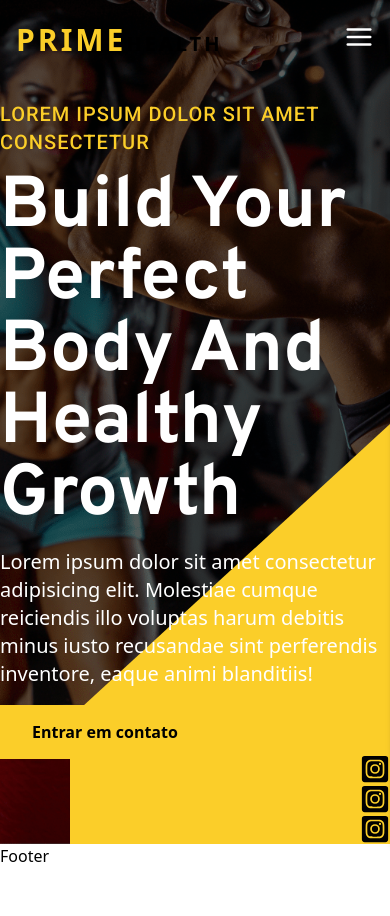
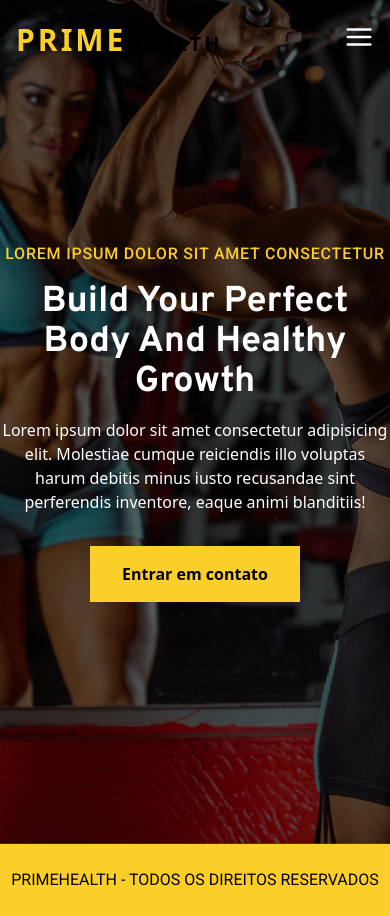
Before and after one commit to Dusousas/prime, a Next.js app: page / in a window 390 px wide. Before the commit the page ends 868 px from the top, so only its background shows below. Built offline with nearby package versions, Linux system fonts and the light colour scheme.

Commit message:
responsivo main

```diff
--- a/components/Footer.tsx
+++ b/components/Footer.tsx
@@ -3,9 +3,9 @@ import React from 'react';
 export default function Footer() {
   return (
     <>
-      <section className=''>
+      <section className='py-6 bg-AmareloP'>
         <div className='maxW'>
-          Footer
+          <p className='uppercase font-Roboto text-black text-center'>PrimeHealth - Todos os direitos reservados</p>
         </div>
       </section>
     </>
--- a/components/Main.tsx
+++ b/components/Main.tsx
@@ -7,19 +7,19 @@ export default function Main() {
         <div className="absolute inset-0 bg-black/60" />
         <div className="maxW relative z-10 flex flex-col justify-center h-full">
           <div className="lg:w-[900px]">
-            <p className="uppercase font-Roboto text-xl text-AmareloP font-medium tracking-wider">
+            <p className="uppercase font-Roboto text-AmareloP font-medium tracking-wider text-center lg:text-xl lg:text-left">
               Lorem ipsum dolor sit amet consectetur
             </p>
-            <h1 className="font-Over font-bold text-7xl text-white mt-4">
+            <h1 className="font-Over font-bold text-white mt-4 text-center text-4xl lg:text-left lg:text-7xl">
               Build Your Perfect Body And Healthy Growth
             </h1>
-            <p className="mt-4 text-white text-xl">
+            <p className="mt-4 text-white text-center lg:text-xl lg:text-left">
               Lorem ipsum dolor sit amet consectetur adipisicing elit. Molestiae
               cumque reiciendis illo voluptas harum debitis minus iusto
               recusandae sint perferendis inventore, eaque animi blanditiis!
             </p>
 
-            <div className="mt-8">
+            <div className="mt-8 flex justify-center lg:justify-start">
               <a
                 href=""
                 className="bg-AmareloP text-black px-8 py-4 font-semibold hover:bg-black hover:text-AmareloP transition-colors duration-300"
@@ -29,11 +29,11 @@ export default function Main() {
             </div>
           </div>
         </div>
-        <article className="bg-AmareloP absolute bottom-0 right-0 panel2">
-          <div className="z-10 absolute bottom-0 right-0">
-            <FaInstagramSquare className="text-black text-3xl" />
-            <FaInstagramSquare className="text-black text-3xl" />
-            <FaInstagramSquare className="text-black text-3xl" />
+        <article className="bg-AmareloP absolute bottom-0 right-0 panel2 hidden lg:block">
+          <div className="z-10 absolute bottom-0 right-0 flex gap-4 w-full justify-center p-4">
+            <FaInstagramSquare className="text-black text-3xl cursor-pointer" />
+            <FaInstagramSquare className="text-black text-3xl cursor-pointer" />
+            <FaInstagramSquare className="text-black text-3xl cursor-pointer" />
 
           </div>
         </article>
```
